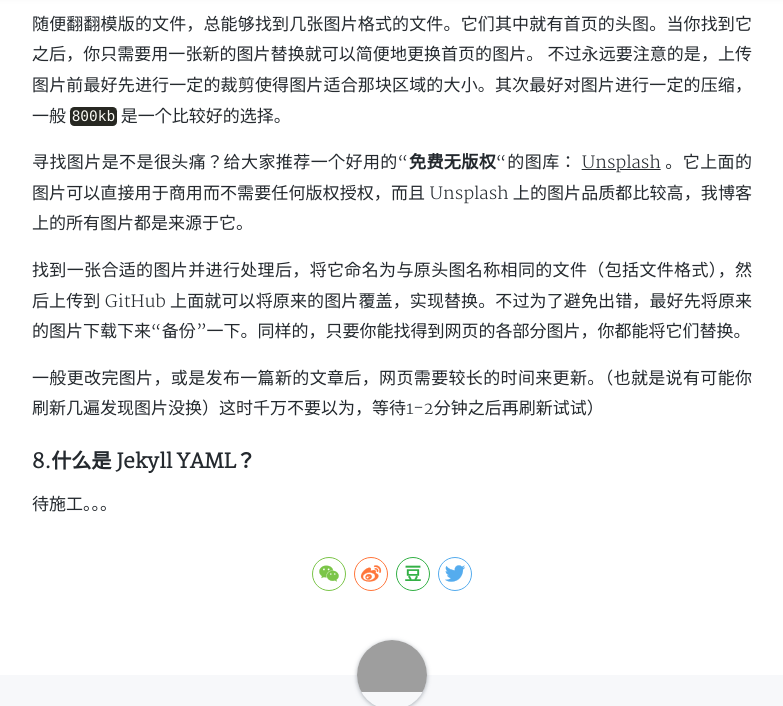
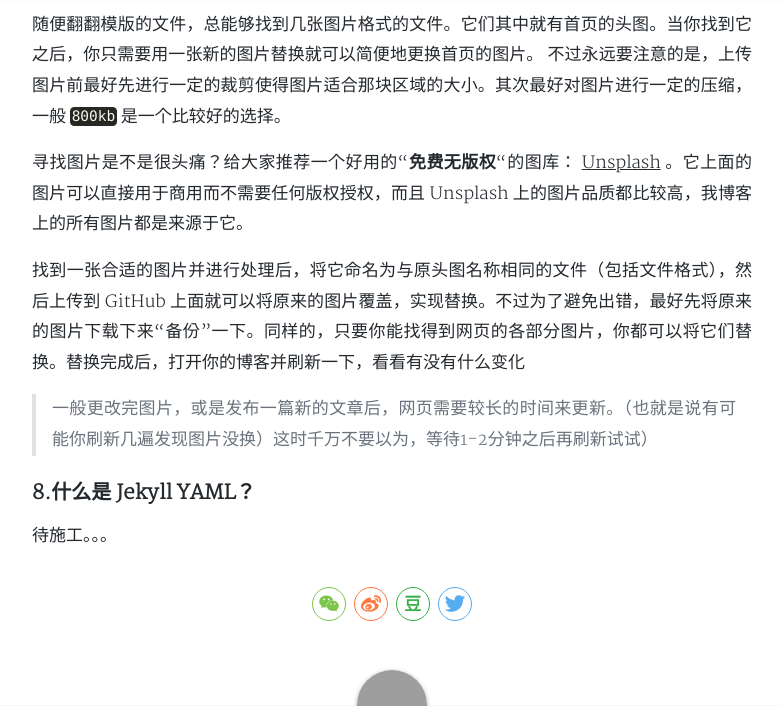
Before and after one commit to cometeme/cometeme.github.io, a Jekyll site: the page built from _posts/2018-08-08-Jekyll+GitHub=简单搭建一个个人博客.md, in a window 1280 px wide and 900 px high, scrolled down 5442 px, cut to the strip 0-706 px from the top of the window. Shown: the whole strip, without its empty margins (248-1031 px from the left). Built offline with Jekyll 4.4.1, drawn with Linux system fonts in a browser that asks for light colours; nearby versions of some CDN libraries; comment, search, counter and statistics services are not loaded; a style sheet for code colours, icons or effects is not loaded.

Commit message:
Update 2018-08-08-Jekyll+GitHub=简单搭建一个个人博客.md

```diff
--- a/_posts/2018-08-08-Jekyll+GitHub=简单搭建一个个人博客.md
+++ b/_posts/2018-08-08-Jekyll+GitHub=简单搭建一个个人博客.md
@@ -102,9 +102,9 @@ tags: Jekyll Github Gitee Markdown HTML JavaScript
 
 寻找图片是不是很头痛？给大家推荐一个好用的“**免费无版权**“的图库： [Unsplash](https://unsplash.com) 。它上面的图片可以直接用于商用而不需要任何版权授权，而且 Unsplash 上的图片品质都比较高，我博客上的所有图片都是来源于它。
 
-找到一张合适的图片并进行处理后，将它命名为与原头图名称相同的文件（包括文件格式），然后上传到 GitHub 上面就可以将原来的图片覆盖，实现替换。不过为了避免出错，最好先将原来的图片下载下来“备份”一下。同样的，只要你能找得到网页的各部分图片，你都能将它们替换。
+找到一张合适的图片并进行处理后，将它命名为与原头图名称相同的文件（包括文件格式），然后上传到 GitHub 上面就可以将原来的图片覆盖，实现替换。不过为了避免出错，最好先将原来的图片下载下来“备份”一下。同样的，只要你能找得到网页的各部分图片，你都可以将它们替换。替换完成后，打开你的博客并刷新一下，看看有没有什么变化
 
-一般更改完图片，或是发布一篇新的文章后，网页需要较长的时间来更新。（也就是说有可能你刷新几遍发现图片没换）这时千万不要以为，等待1-2分钟之后再刷新试试）
+> 一般更改完图片，或是发布一篇新的文章后，网页需要较长的时间来更新。（也就是说有可能你刷新几遍发现图片没换）这时千万不要以为，等待1-2分钟之后再刷新试试）
 
 ### 8.什么是 Jekyll YAML？
 
```
